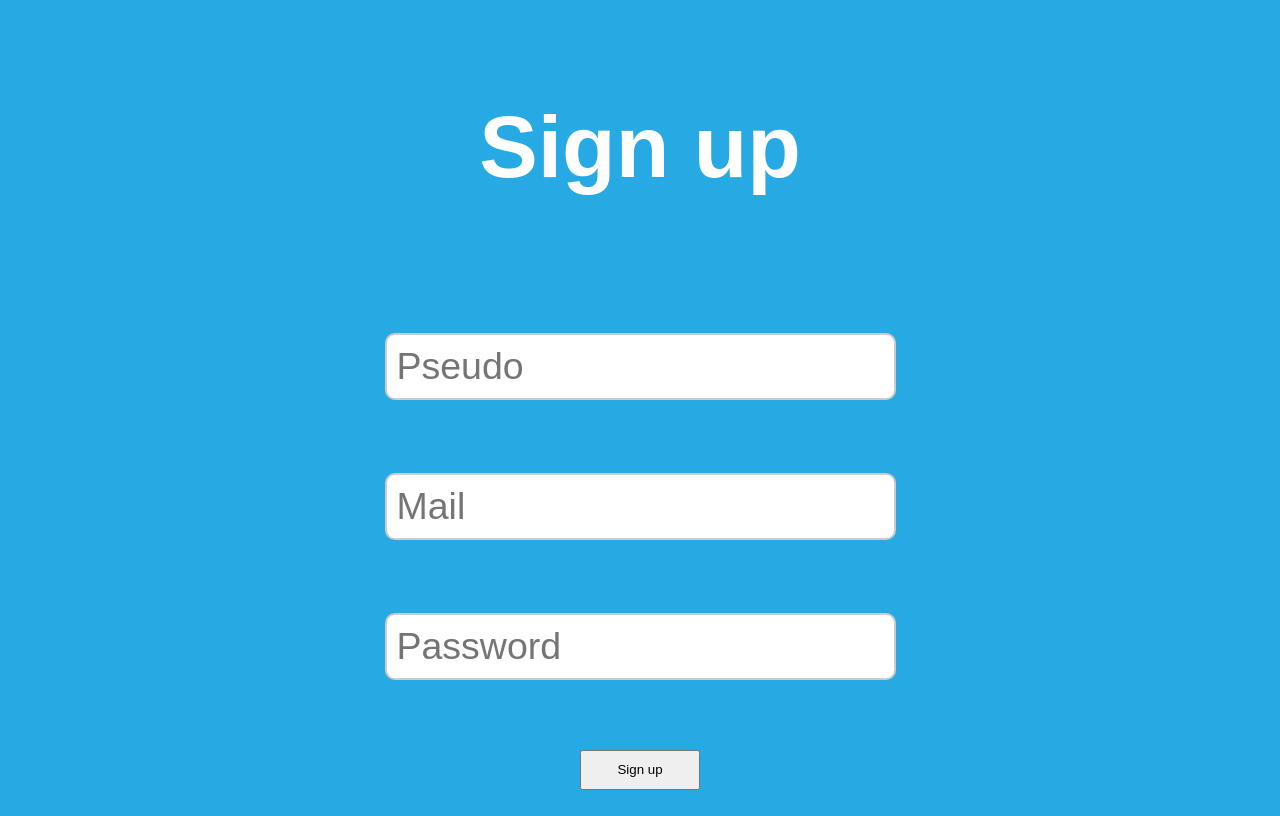
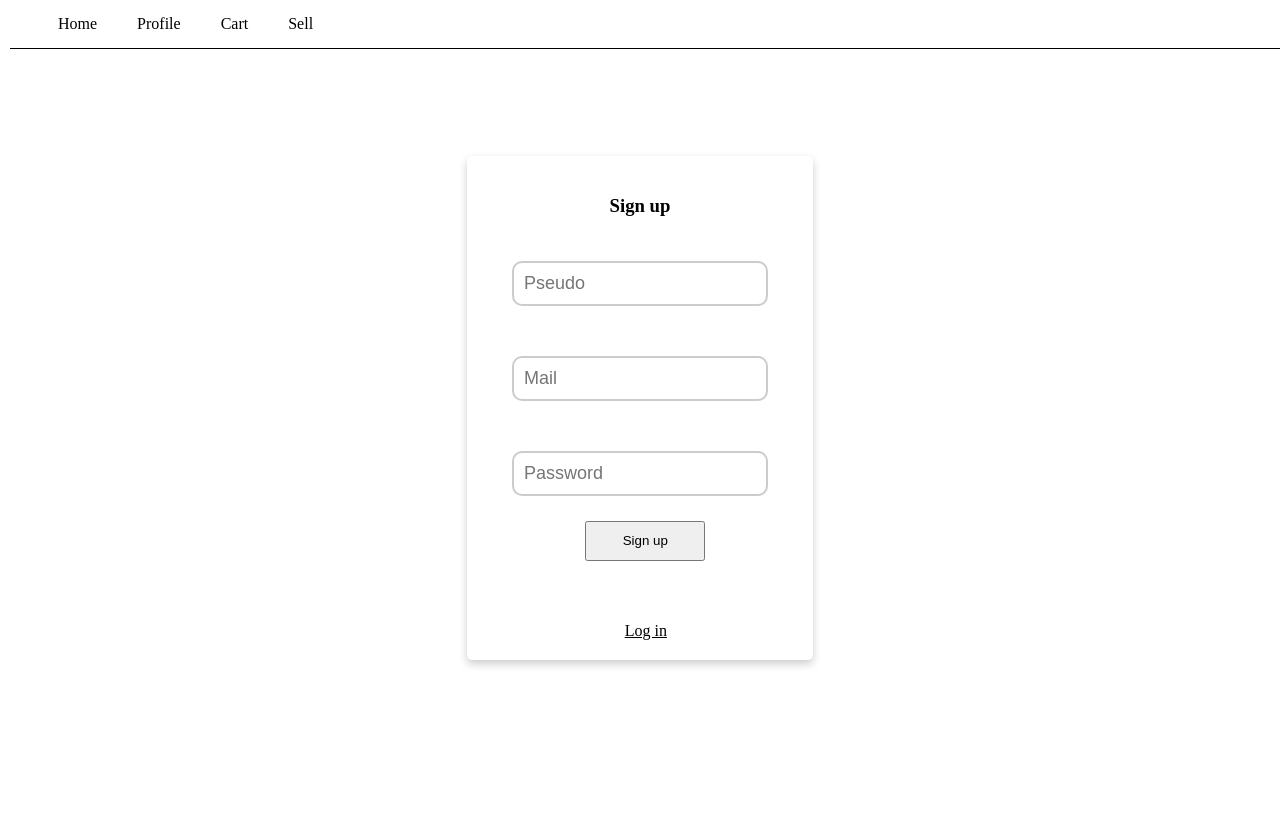
Before and after one commit to Max33270/PHP-E-CommerceWebsite, a PHP site: page /register in a window 1280 px wide. Before the commit the page ends 790 px from the top, so only its background shows below. Run offline with PHP 8.4, Linux system fonts and the light colour scheme.

Commit message:
added card to register page

```diff
--- a/register/index.php
+++ b/register/index.php
@@ -69,8 +69,19 @@ if(isset($_POST['Pseudo']) && isset($_POST['Mail']) && isset($_POST['Password'])
     <meta http-equiv="X-UA-Compatible" content="ie=edge">
     <link rel="stylesheet" href="../styles/sign_up.css">
   </head>
+<header class="header sticky">
+  <nav>
+    <ul>
+      <li><a href="../index.php">Home</a></li>
+      <li><a href="../account">Profile</a></li>
+      <li><a href="../cart">Cart</a></li>
+      <li><a href="../sell">Sell</a></li>
+    </ul>
+  </nav>
+</header>
   <body>
     <div class="grid">
+    <div class="register_card">
       <header class="login__header">
         <h3 class="login__title">Sign up</h3>
       </header>
@@ -86,11 +97,13 @@ if(isset($_POST['Pseudo']) && isset($_POST['Mail']) && isset($_POST['Password'])
             <input id="password" type="password" placeholder="Password" name="Password" required>
           </div>
         </div>
-          <input type="submit" value="Sign up">
+          <input type="submit" value="Sign up" class="register_button">
       </form>
+      <a href="../login" class="loginacc">Log in</a>
         <div><?php if ($error != "") {
           echo $error;} ?>
         </div>
       </div>
+    </div>
   </body>
 </html>
--- a/styles/sign_up.css
+++ b/styles/sign_up.css
@@ -1,16 +1,63 @@
+/* Partie navbar */
+.header {
+    background-color: white;
+    color: #fff;
+    box-shadow: 0px 3px 0px -2px black;
+    padding: 15px 0;
+    margin-left: 16px;
+}
+
+.sticky {
+    position: fixed;
+    top: 0;
+    width: 100%;
+    z-index: 1;
+}
+
 body {
-    background-color: #27aae3;
-    font-family: Arial, sans-serif;
-    font-size: 75px;
+    background-color: white;
     text-align: center;
-    color: white;
-    margin: 0;
-    padding: 0;
+    color: black;
     height: 100vh;
     display: flex;
     align-items: center;
     justify-content: center;
 }
+
+nav {
+    display: flex;
+    justify-content: space-between;
+    align-items: center;
+    width: 100%;
+    margin: 0;
+    padding: 0 30px;
+}
+
+nav ul {
+    display: flex;
+    list-style: none;
+    margin: 0;
+    padding: 0;
+}
+
+nav ul li a {
+    color: black;
+    text-decoration: none;
+    padding: 0 20px;
+    transition: background-color 0.2s ease-in-out;
+}
+
+nav ul li a:hover {
+    text-decoration: underline;
+    text-decoration-color: green;
+    text-decoration-thickness: 3px;
+    text-underline-offset: 5px;
+}
+
+form {
+    display: inline-block;
+}
+
 .login__body .form__field input {
     font-size: 0.5em;
     border-radius: 10px;
@@ -20,13 +67,54 @@ body {
     box-sizing: border-box;
     transition: border-color 0.3s;
 }
+
 .login__body .form__field {
     padding: 25px;
 }
+
 .login__body .form__field input:focus {
     border: 2px solid red;
 }
+
 input[type="submit"] {
     width: 120px;
     height: 40px;
 }
+
+#pseudo {
+    font-size: large;
+}
+
+#mail {
+    font-size: large;
+}
+
+#password{
+    font-size: large;
+}
+
+.register_button{
+    margin-left: 3.5%;
+}
+
+.register_card {
+    box-shadow: 0 4px 8px 0 rgba(0,0,0,0.2);
+    transition: 0.3s;
+    border-radius: 5px;
+    align-items: center;
+    padding: 20px;
+  }
+
+.register_card:hover {
+    box-shadow: 0 8px 16px 0 rgba(0,0,0,0.2);
+}
+
+a{
+    color: black;
+    display: flex;
+}
+
+a.loginacc{
+    margin-top: 20%;
+    margin-left: 45%;
+}
```
